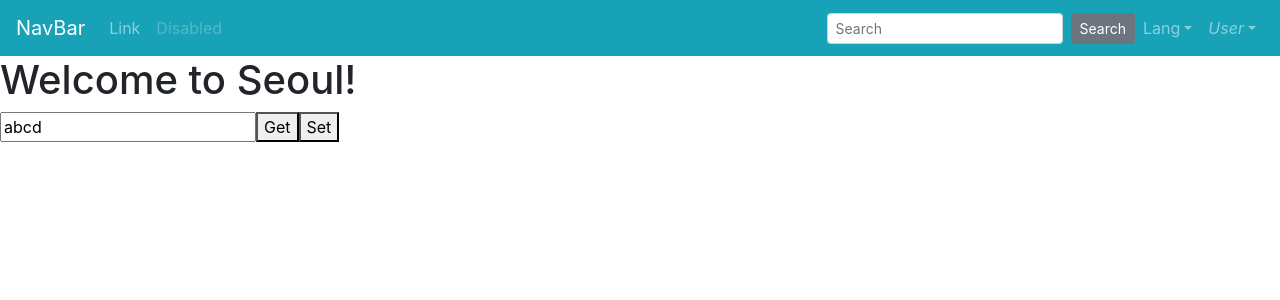
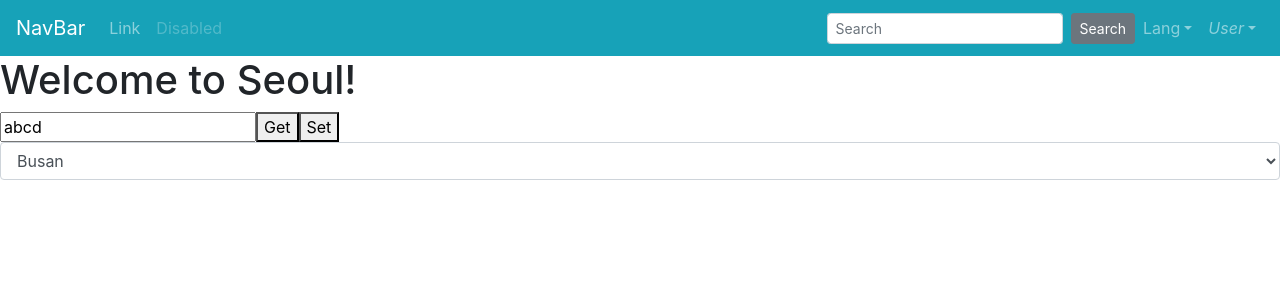
Before and after one commit to funnystyle/vuejs-in-hour, a Vue app: page / in a window 1280 px wide. Shown: the top 300 px of the page. Built offline with nearby package versions, Linux system fonts and the light colour scheme.

Commit message:
select v-for

```diff
--- a/src/views/Home.vue
+++ b/src/views/Home.vue
@@ -4,6 +4,10 @@
     <input type="text" v-model="input1" />
     <button type="button" @click="getData">Get</button>
     <button type="button" @click="setData">Set</button>
+
+    <select class="form-control" v-model="region">
+      <option :key="i" :value="d.v" v-for="(d, i) in options">{{ d.t }}</option>
+    </select>
   </div>
 </template>
 <script>
@@ -13,6 +17,12 @@ export default {
       title: "개발자의 품격",
       title2: "Seoul",
       input1: "abcd",
+      options: [
+        { v: "S", t: "Seoul" },
+        { v: "J", t: "Jeju" },
+        { v: "B", t: "Busan" },
+      ],
+      region: "B",
     };
   },
   watch: {
```
